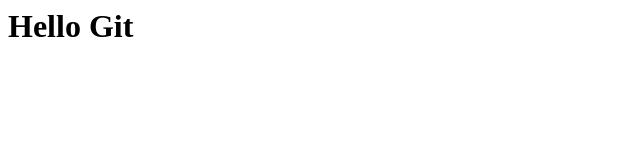
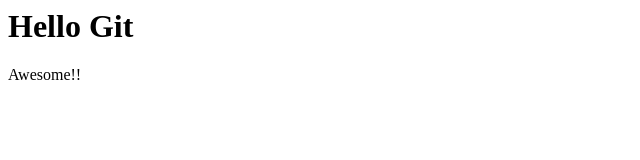
Before and after one commit to sunidhiyadav/basic_rep, a plain HTML site: page index.html in a window 1280 px wide. Shown: the full height of the page, 0-640 px from the left. Drawn offline with Linux system fonts and the light colour scheme.

Commit message:
added p tag

```diff
--- a/index.html
+++ b/index.html
@@ -5,5 +5,6 @@
   </head>
   <body>
     <h1>Hello Git</h1>
+    <p>Awesome!!</p>
   </body>
 </html>
```
